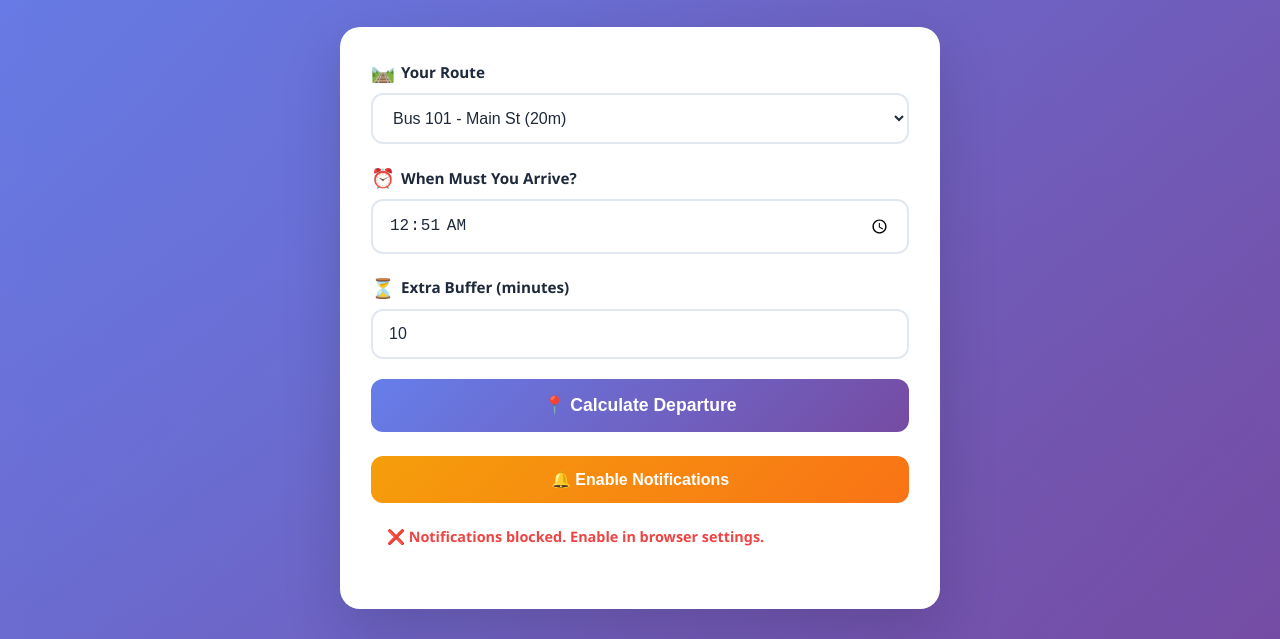
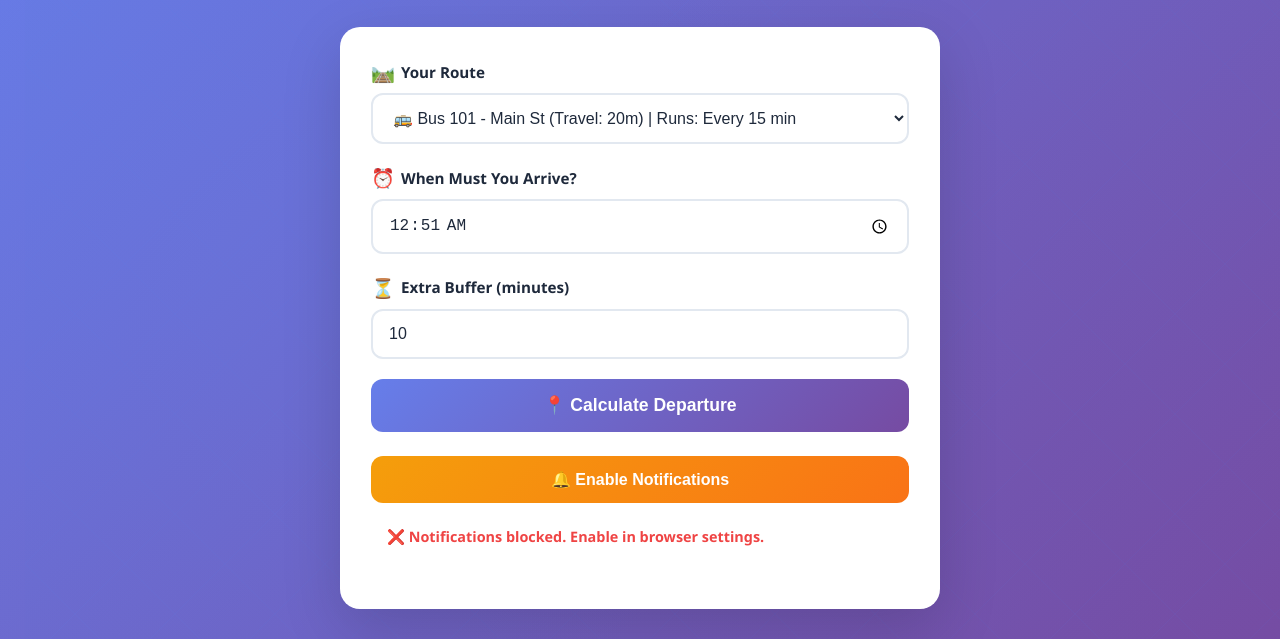
Before and after one commit to jamesreynold-cloud/commuter-departure-calculator, a website: page frontend/index.html in a window 1280 px wide. Shown: the part 161-800 px from the top of the page. Drawn offline with Linux system fonts and the light colour scheme.

Commit message:
feat: enhance route options with schedule frequency and emoji icons

```diff
--- a/frontend/index.html
+++ b/frontend/index.html
@@ -25,10 +25,10 @@
     <div class="form-group">
       <label for="route"><span class="icon-label">🛤️</span> Your Route</label>
       <select id="route" aria-label="Route">
-        <option value="bus101">Bus 101 - Main St (20m)</option>
-        <option value="bus202">Bus 202 - Downtown (35m)</option>
-        <option value="trainA">Train A - Express (25m)</option>
-        <option value="debug">Debug (0m)</option>
+        <option value="bus101">🚌 Bus 101 - Main St (Travel: 20m) | Runs: Every 15 min</option>
+        <option value="bus202">🚌 Bus 202 - Downtown (Travel: 35m) | Runs: Every 20 min</option>
+        <option value="trainA">🚊 Train A - Express (Travel: 25m) | Runs: Every 30 min</option>
+        <option value="debug">🐛 Debug (Travel: 0m) | Test Only</option>
       </select>
     </div>
 
```
